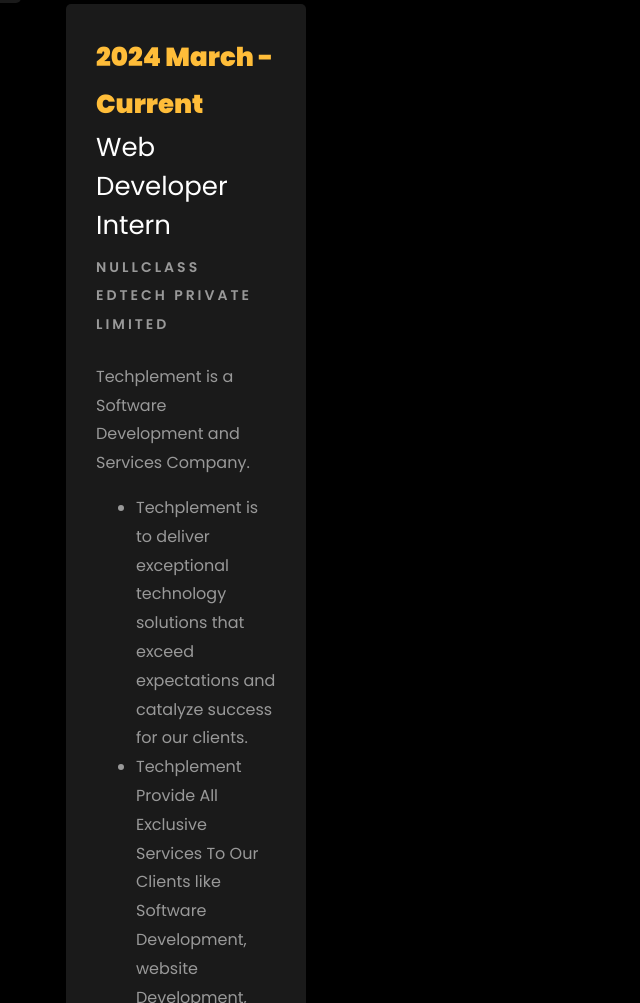
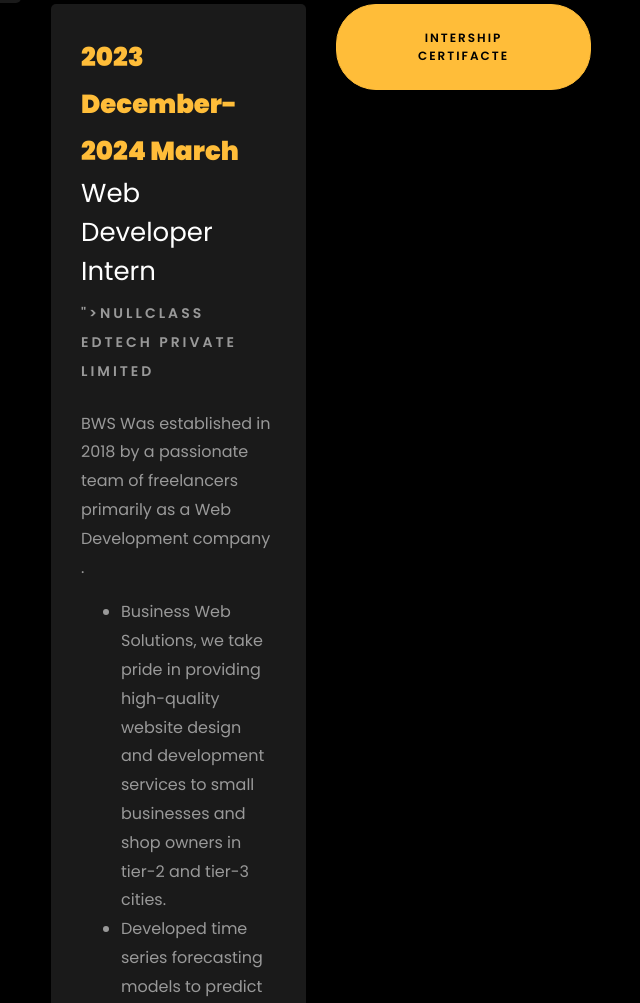
Before and after one commit to RJ7281/Portfolio-, a plain HTML site: page index.html in a window 1280 px wide. Shown: the part 2629-3632 px from the top of the page, without its empty margins (604-1244 px from the left). Drawn offline with Linux system fonts and the light colour scheme; files whose address does not match are found by name.

Commit message:
Update index.html

```diff
--- a/index.html
+++ b/index.html
@@ -369,28 +369,13 @@
 							</ul>
 						</p>
 					</div>
-					<div class="col-md-6">
-					<div class="resume-wrap ftco-animate">
-						<span class="date">2024 March - Current</span>
-						<h2> Web Developer Intern</h2>
-						<span class="position">NULLCLASS EDTECH PRIVATE LIMITED</span>
-						<p class="mt-4">Techplement is a Software Development and Services Company.
-							<ul>
-								<li>Techplement is to deliver exceptional technology solutions that exceed expectations and catalyze success for our clients.</li>
-								<li>Techplement Provide All Exclusive Services To Our Clients like Software Development, website Development, Cloud Compounding.</li>
-								<li>Techplement vision is to be at the forefront of technological innovation, driving positive change and transforming the way businesses operate.</li>
-							</ul>
-						</p>
-					</div>
-				</div>
 
-				</div>
 		<div class="row">
 				<div class="col-md-6">
 					<div class="resume-wrap ftco-animate">
 						<span class="date">2023 December-2024 March</span>
-						<h2>Full-stack Developer Intern</h2>
-						<span class="position">Business Web Solutions</span>
+						<h2>Web Developer Intern</h2>
+						<span class="position">">NULLCLASS EDTECH PRIVATE LIMITED</span>
 						<p class="mt-4">BWS Was established in 2018 by a passionate team of freelancers primarily as a Web Development company .
 							<ul>
 								<li>Business Web Solutions, we take pride in providing high-quality website design and development services to small businesses and shop owners in tier-2 and tier-3 cities.</li>
```
